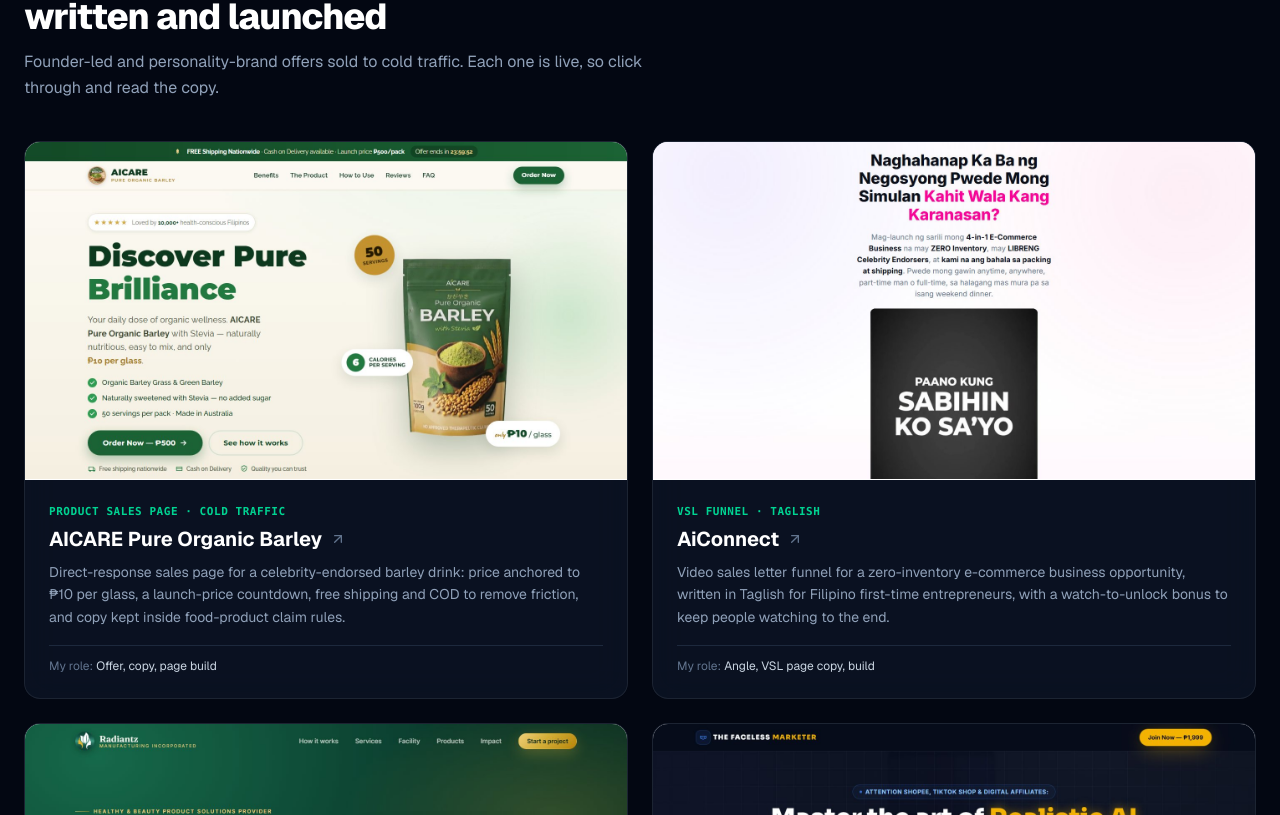
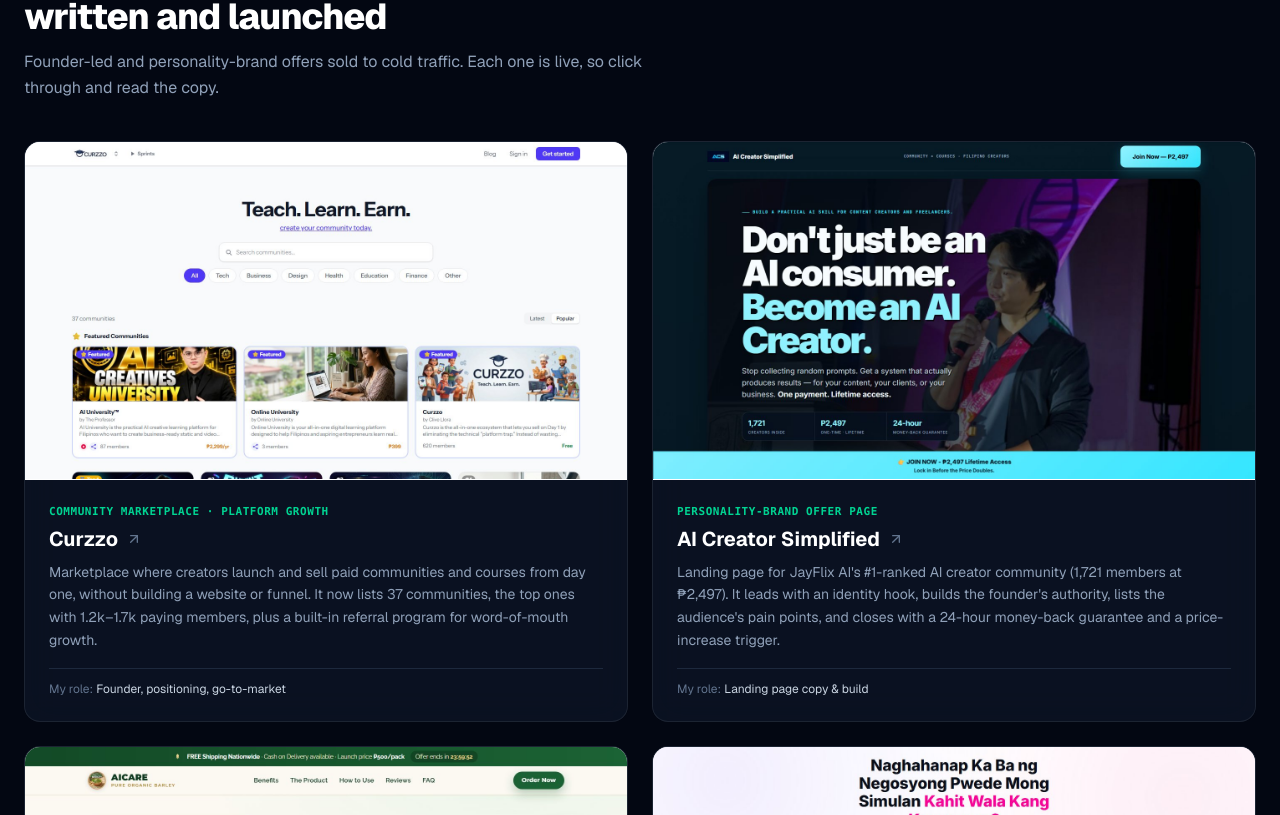
Before and after one commit to asensoproject/clive-llora-portfolio, a Next.js app: page /mmportfolio in a window 1280 px wide. Shown: the part 1965-2780 px from the top of the page. Built offline with nearby package versions, Linux system fonts and the light colour scheme.

Commit message:
feat(mmportfolio): lead with Curzzo, add AI Creator Simplified landing page
Co-Authored-By: Claude Opus 5.5 <noreply@anthropic.com>

```diff
--- a/src/data/mmPortfolioData.ts
+++ b/src/data/mmPortfolioData.ts
@@ -103,6 +103,22 @@ export const MM_PORTFOLIO_DATA = {
   // Live funnels, newest first. Screenshots live in /public/projects.
   work: [
     {
+      title: "Curzzo",
+      kind: "Community marketplace · Platform growth",
+      body: "Marketplace where creators launch and sell paid communities and courses from day one, without building a website or funnel. It now lists 37 communities, the top ones with 1.2k–1.7k paying members, plus a built-in referral program for word-of-mouth growth.",
+      role: "Founder, positioning, go-to-market",
+      link: "https://curzzo.com/communities",
+      image: "/projects/curzzo/CURZZO-HOME.jpg",
+    },
+    {
+      title: "AI Creator Simplified",
+      kind: "Personality-brand offer page",
+      body: "Landing page for JayFlix AI's #1-ranked AI creator community (1,721 members at ₱2,497). It leads with an identity hook, builds the founder's authority, lists the audience's pain points, and closes with a 24-hour money-back guarantee and a price-increase trigger.",
+      role: "Landing page copy & build",
+      link: "https://curzzo.com/communities/ai-creators-simplified/landing",
+      image: "/projects/curzzo/CURZZO-AICS.jpg",
+    },
+    {
       title: "AICARE Pure Organic Barley",
       kind: "Product sales page · Cold traffic",
       body: "Direct-response sales page for a celebrity-endorsed barley drink: price anchored to ₱10 per glass, a launch-price countdown, free shipping and COD to remove friction, and copy kept inside food-product claim rules.",
@@ -157,7 +173,7 @@ export const MM_PORTFOLIO_DATA = {
     { angle: "Price anchor", copy: "Naturally nutritious, easy to mix, and only ₱10 per glass.", source: "AICARE Barley" },
     { angle: "Pain point", copy: "Getting your greens shouldn't be hard or expensive.", source: "AICARE Barley" },
     { angle: "Pattern interrupt", copy: "Business owner ka ba, o glorified packer?", source: "AiConnect VSL" },
-    { angle: "Qualifying question", copy: "Naghahanap ka ba ng negosyong pwede mong simulan kahit wala kang karanasan?", source: "AiConnect VSL" },
+    { angle: "Identity shift", copy: "Don't just be an AI consumer. Become an AI Creator.", source: "AI Creator Simplified" },
     { angle: "Contrarian", copy: "The affiliate game is rigged (unless you have AI leverage).", source: "The Faceless Marketer" },
     { angle: "Risk reversal", copy: "Your brand. Our lab. We handle everything.", source: "Radiantz" },  ],
 
```
Also changed, not shown: public/projects/curzzo/CURZZO-AICS.jpg (added), public/projects/curzzo/CURZZO-HOME.jpg (added).
